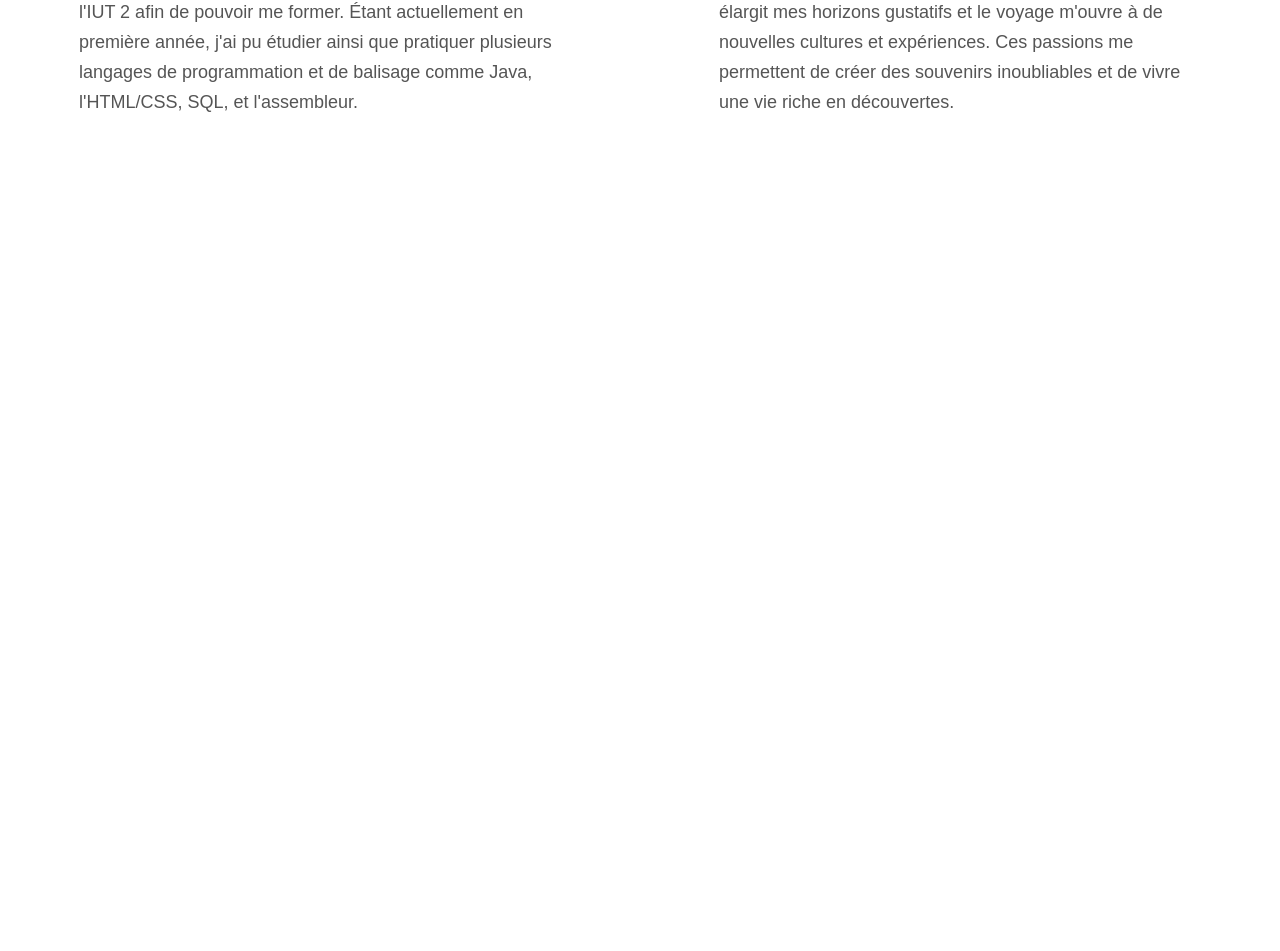
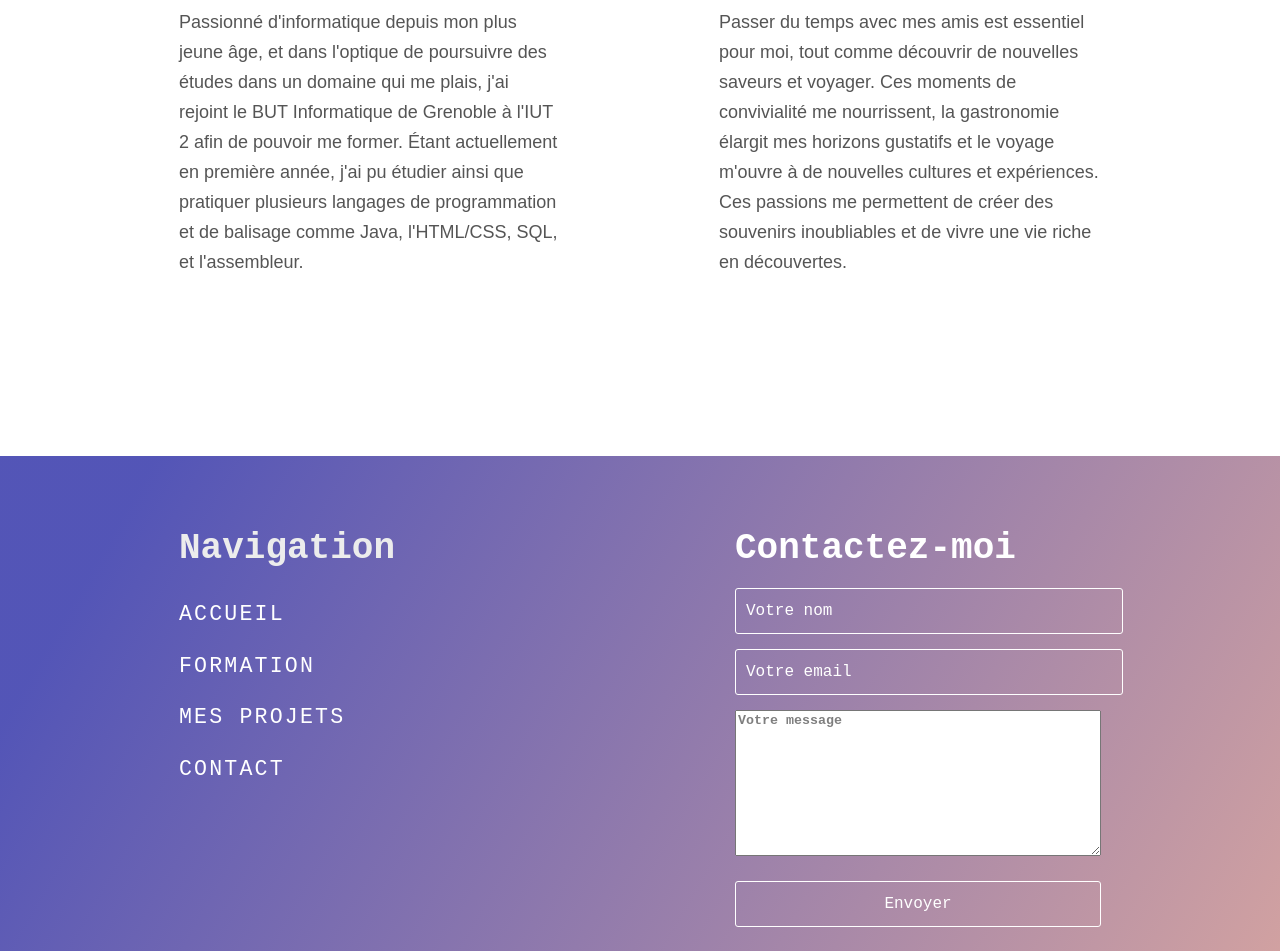
Before and after one commit to Yaniissou/Portfolio, a plain HTML site: page index.html in a window 1280 px wide. Shown: the part 728-1679 px from the top of the page. Before the commit the page ends 924 px from the top, so only its background shows below. Drawn offline with Linux system fonts and the light colour scheme.

Commit message:
footer in formatiton and index.html

```diff
--- a/index.html
+++ b/index.html
@@ -66,5 +66,41 @@
         </div>
     </div>
 </body>
+<footer>
 
+
+
+    <div class="container_footer">
+        <div class="quicklinks">
+            <div class="quicklinks_title">
+                <h1>Navigation</h1>
+                <ul class="list-unstyled">
+                    <li><a href="./index.html">Accueil</a></li>
+                    <li><a href="./formation.html">Formation</a></li>
+                    <li><a href="./myprojects.html">Mes Projets</a></li>
+                    <li><a href="./contact.html">Contact</a></li>
+                </ul>
+            </div>
+        </div>
+
+        <div class="container_form">
+            <h1 class="form_title">Contactez-moi</h1>
+            <form action="" method="get" class="form">
+                <div class="form">
+                    <input class="form-name" type="text" placeholder="Votre nom" required="">
+                </div>
+                <div class="form">
+                  <input class="form-mail" type="email" name="email" placeholder="Votre email" id="email" required="">
+                </div>
+                <div class="form">
+                    <textarea class="form-message" placeholder="Votre message" required=""></textarea>
+                </div>
+                <div class="form">
+                  <input type="submit" value="Envoyer">
+                </div>
+              </form>
+        </div>
+    </div>
+
+</footer>
 </html>
--- a/style.css
+++ b/style.css
@@ -127,6 +127,7 @@ i:hover{
 
 .paragraphs{
     display: flex;
+    padding: 100px;
 }
 
 .bonjour, .hobbies{
```
Also changed, not shown: formation.html (+36 -0 lines).
